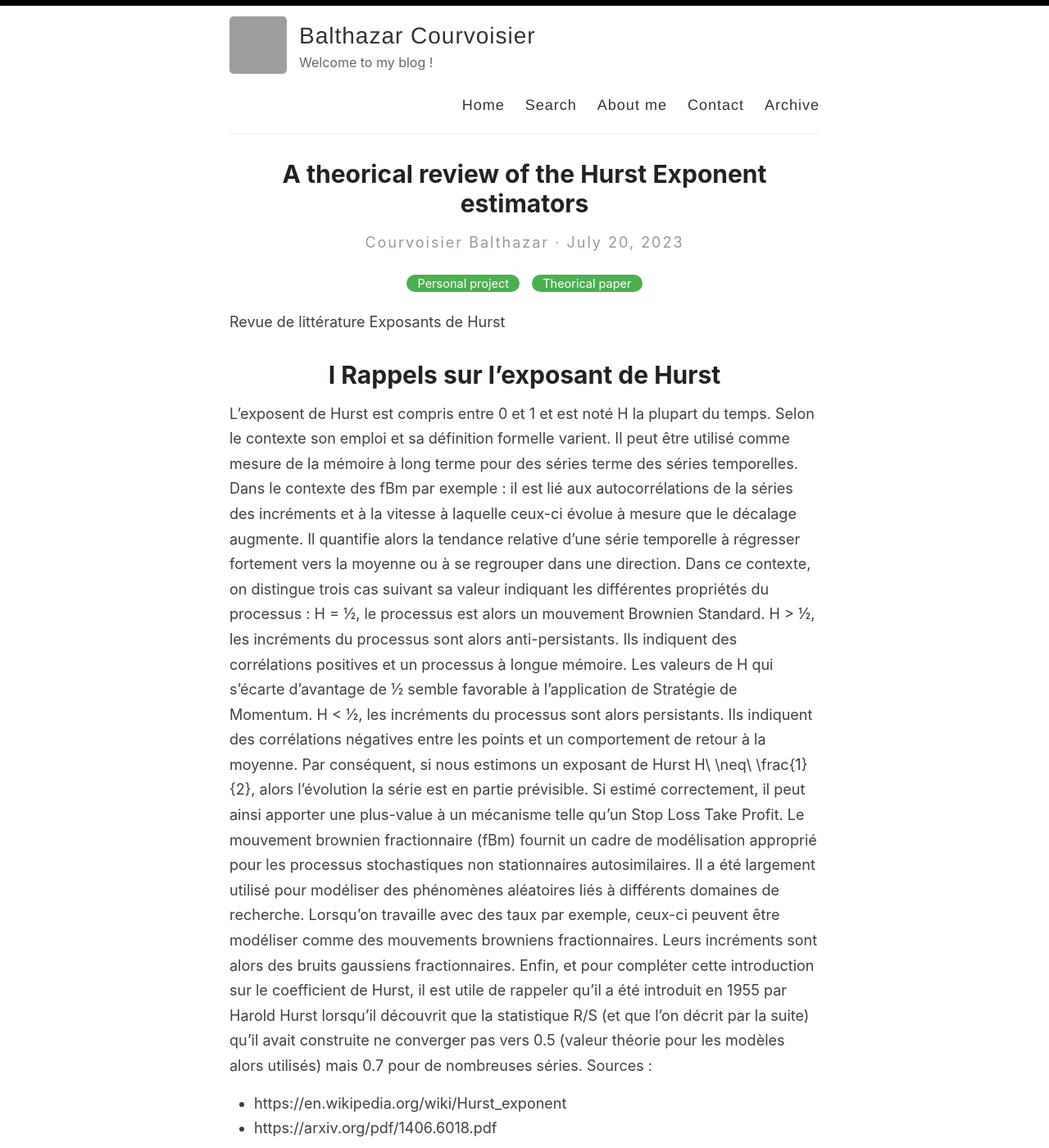
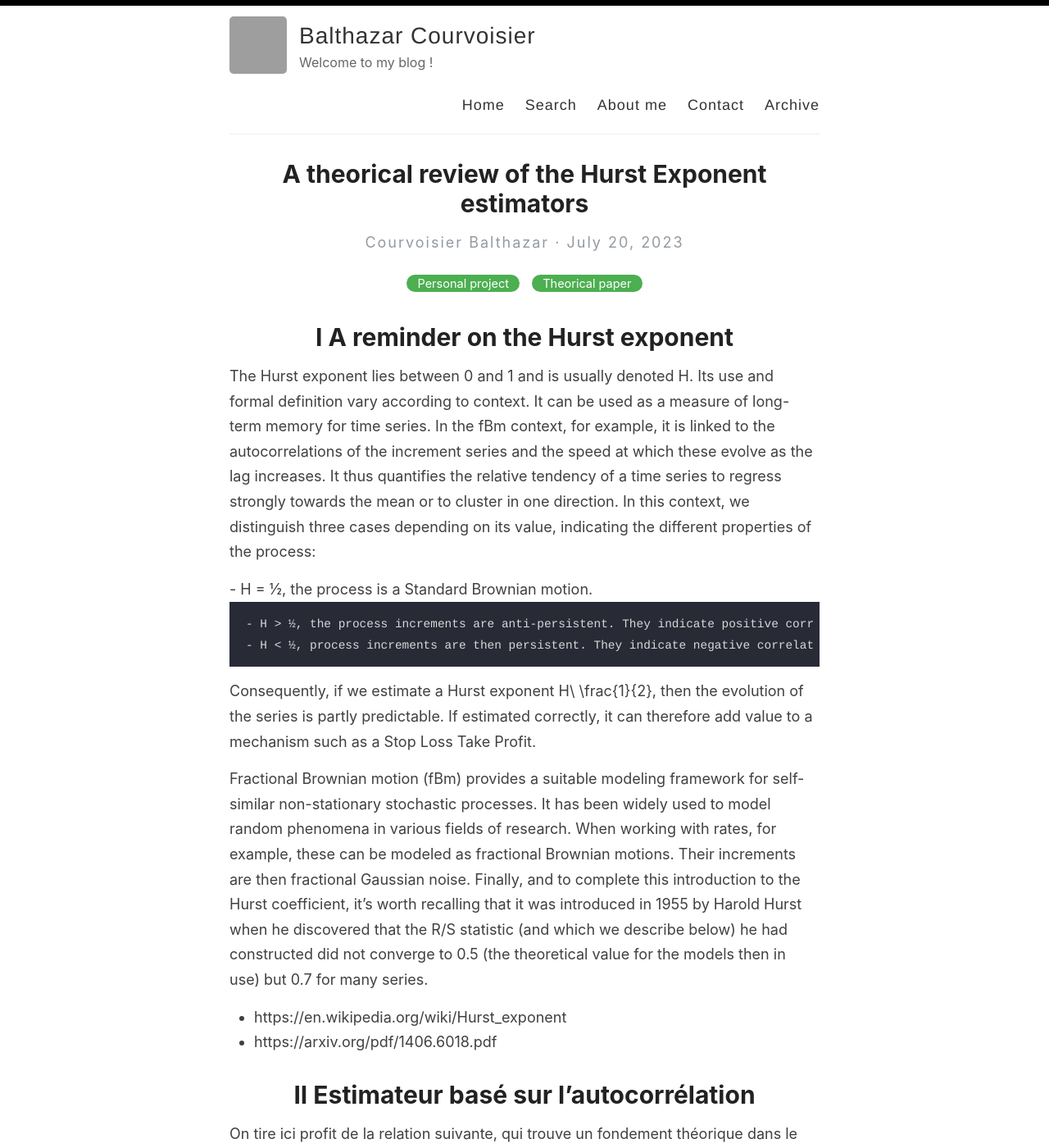
Before and after one commit to Zaltarba/blog, a Jekyll site: the page built from _posts/2023-07-20-HurstEstimatorsReview.md, in a window 1280 px wide and 1400 px high. Shown: the whole window at 82% size. Built offline with Jekyll 4.4.1, drawn with Linux system fonts in a browser that asks for light colours.

Commit message:
Update 2023-07-20-HurstEstimatorsReview.md

```diff
--- a/_posts/2023-07-20-HurstEstimatorsReview.md
+++ b/_posts/2023-07-20-HurstEstimatorsReview.md
@@ -5,19 +5,18 @@ categories: [Personal project, Theorical paper]
 excerpt: In this post we will make a theorical review of several Hurst exponent estimators from the litterature.
 ---
 
-Revue de littérature
-Exposants de Hurst
+# I A reminder on the Hurst exponent
 
-# I Rappels sur l’exposant de Hurst
+The Hurst exponent lies between 0 and 1 and is usually denoted H. Its use and formal definition vary according to context. It can be used as a measure of long-term memory for time series. In the fBm context, for example, it is linked to the autocorrelations of the increment series and the speed at which these evolve as the lag increases. It thus quantifies the relative tendency of a time series to regress strongly towards the mean or to cluster in one direction. In this context, we distinguish three cases depending on its value, indicating the different properties of the process:
 
-L’exposent de Hurst est compris entre 0 et 1 et est noté H la plupart du temps. Selon le contexte son emploi et sa définition formelle varient. Il peut être utilisé comme mesure de la mémoire à long terme pour des séries terme des séries temporelles. Dans le contexte des fBm par exemple : il est lié aux autocorrélations de la séries des incréments et à la vitesse à laquelle ceux-ci évolue à mesure que le décalage augmente. Il quantifie alors la tendance relative d’une série temporelle à régresser fortement vers la moyenne ou à se regrouper dans une direction. Dans ce contexte, on distingue trois cas suivant sa valeur indiquant les différentes propriétés du processus :
-	H = ½, le processus est alors un mouvement Brownien Standard.
-	H > ½, les incréments du processus sont alors anti-persistants. Ils indiquent des corrélations positives et un processus à longue mémoire. Les valeurs de H qui s’écarte d’avantage de ½ semble favorable à l’application de Stratégie de Momentum.
-	H < ½, les incréments du processus sont alors persistants. Ils indiquent des corrélations négatives entre les points et un comportement de retour à la moyenne.
-Par conséquent, si nous estimons un exposant de Hurst H\ \neq\ \frac{1}{2}, alors l’évolution la série est en partie prévisible. Si estimé correctement, il peut ainsi apporter une plus-value à un mécanisme telle qu’un Stop Loss Take Profit.
-Le mouvement brownien fractionnaire (fBm) fournit un cadre de modélisation approprié pour les processus stochastiques non stationnaires autosimilaires. Il a été largement utilisé pour modéliser des phénomènes aléatoires liés à différents domaines de recherche. Lorsqu’on travaille avec des taux par exemple, ceux-ci peuvent être modéliser comme des mouvements browniens fractionnaires. Leurs incréments sont alors des bruits gaussiens fractionnaires.
-Enfin, et pour compléter cette introduction sur le coefficient de Hurst, il est utile de rappeler qu’il a été introduit en 1955 par Harold Hurst lorsqu’il découvrit que la statistique R/S (et que l’on décrit par la suite) qu’il avait construite ne converger pas vers 0.5 (valeur théorie pour les modèles alors utilisés) mais 0.7 pour de nombreuses séries.
-Sources :
+ 	- H = ½, the process is a Standard Brownian motion.
+	- H > ½, the process increments are anti-persistent. They indicate positive correlations and a long memory process. Values of H that deviate further from ½ seem favorable to the application of Momentum Strategy.
+	- H < ½, process increments are then persistent. They indicate negative correlations between points and mean-reverting behavior.
+
+Consequently, if we estimate a Hurst exponent H\ \frac{1}{2}, then the evolution of the series is partly predictable. If estimated correctly, it can therefore add value to a mechanism such as a Stop Loss Take Profit.
+
+Fractional Brownian motion (fBm) provides a suitable modeling framework for self-similar non-stationary stochastic processes. It has been widely used to model random phenomena in various fields of research. When working with rates, for example, these can be modeled as fractional Brownian motions. Their increments are then fractional Gaussian noise.
+Finally, and to complete this introduction to the Hurst coefficient, it's worth recalling that it was introduced in 1955 by Harold Hurst when he discovered that the R/S statistic (and which we describe below) he had constructed did not converge to 0.5 (the theoretical value for the models then in use) but 0.7 for many series.
 
 - https://en.wikipedia.org/wiki/Hurst_exponent
 - https://arxiv.org/pdf/1406.6018.pdf
```
